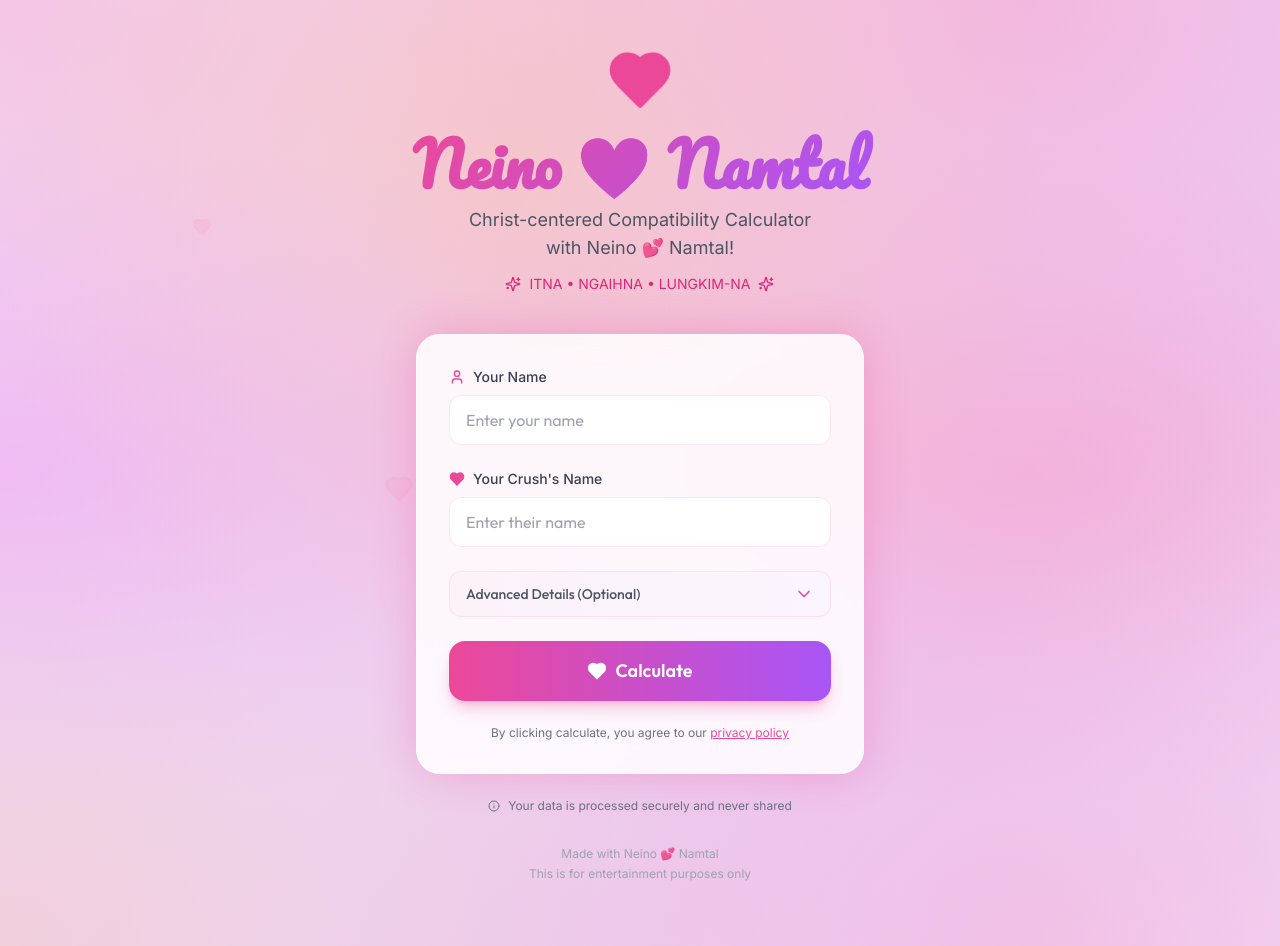
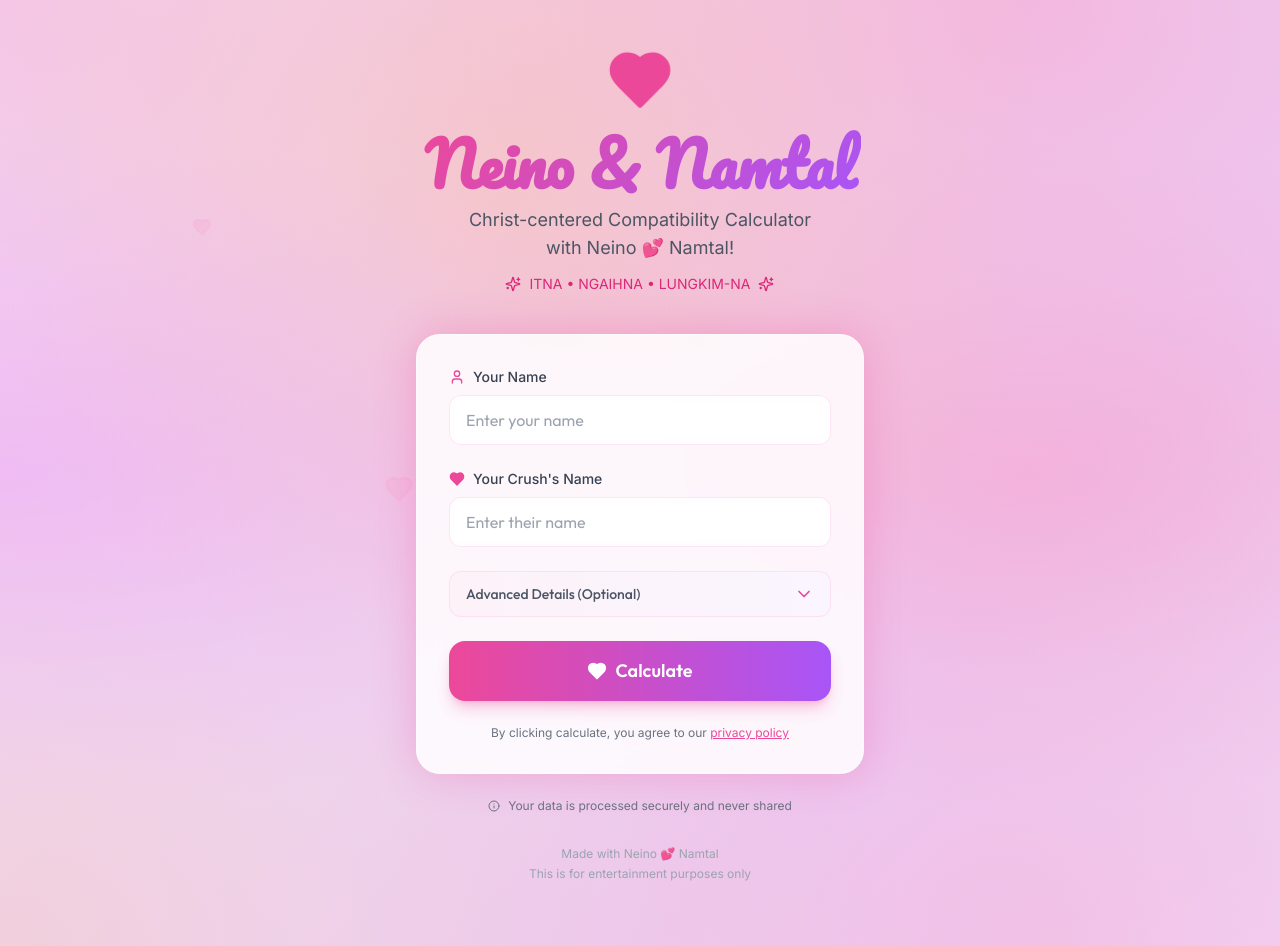
Before and after one commit to tualsang/zomi-love-guru, a Next.js app: page / in a window 1280 px wide. Built offline with nearby package versions, Linux system fonts and the light colour scheme; a web font is replaced by a local one.

Commit message:
at this point, i'm just messing until it's broken.

```diff
--- a/app/page.tsx
+++ b/app/page.tsx
@@ -99,7 +99,7 @@
         </motion.div>
 
         <h1 className="font-display text-4xl sm:text-5xl md:text-6xl font-bold mb-3">
-          <span className="text-gradient">Neino 🩷 Namtal</span>
+          <span className="text-gradient">Neino & Namtal</span>
         </h1>
             <p className="text-gray-600 text-base sm:text-lg max-w-md mx-auto">
               Christ-centered Compatibility Calculator
--- a/components/ResultCard.tsx
+++ b/components/ResultCard.tsx
@@ -259,7 +259,7 @@
                   <span
                     className="font-bold"
                     style={{
-                      fontSize: '130px',
+                      fontSize: '110px',
                       background: 'linear-gradient(135deg, #ec4899, #a855f7)',
                       WebkitBackgroundClip: 'text',
                       WebkitTextFillColor: 'transparent',
--- a/lib/validation.ts
+++ b/lib/validation.ts
@@ -377,6 +377,6 @@
 export function getEasterEggResponse(userName: string): { percentage: number; summary: string } {
   return {
     percentage: 100,
-    summary: `You and yourself are a 100% match! Ah ${userName}, trying to date yourself? Bold move! As Matthew 22:39 says, "Love your neighbor as yourself" — but maybe love yourself first before finding a neighbor to love! Your itna for yourself is giving main character energy. Pasian in nang hong it — God loves you, now go find someone else to love too!`,
+    summary: `You and yourself are a 100% match! Ah ${userName}, trying to date yourself? Bold move! As Matthew 22:39 says, "Love your neighbor as yourself" — but maybe love yourself first before finding a neighbor to love! Your itna for yourself is giving main character energy. Pasian in nang hong it, God loves you, now go find someone else to love too!`,
   };
 }
```
